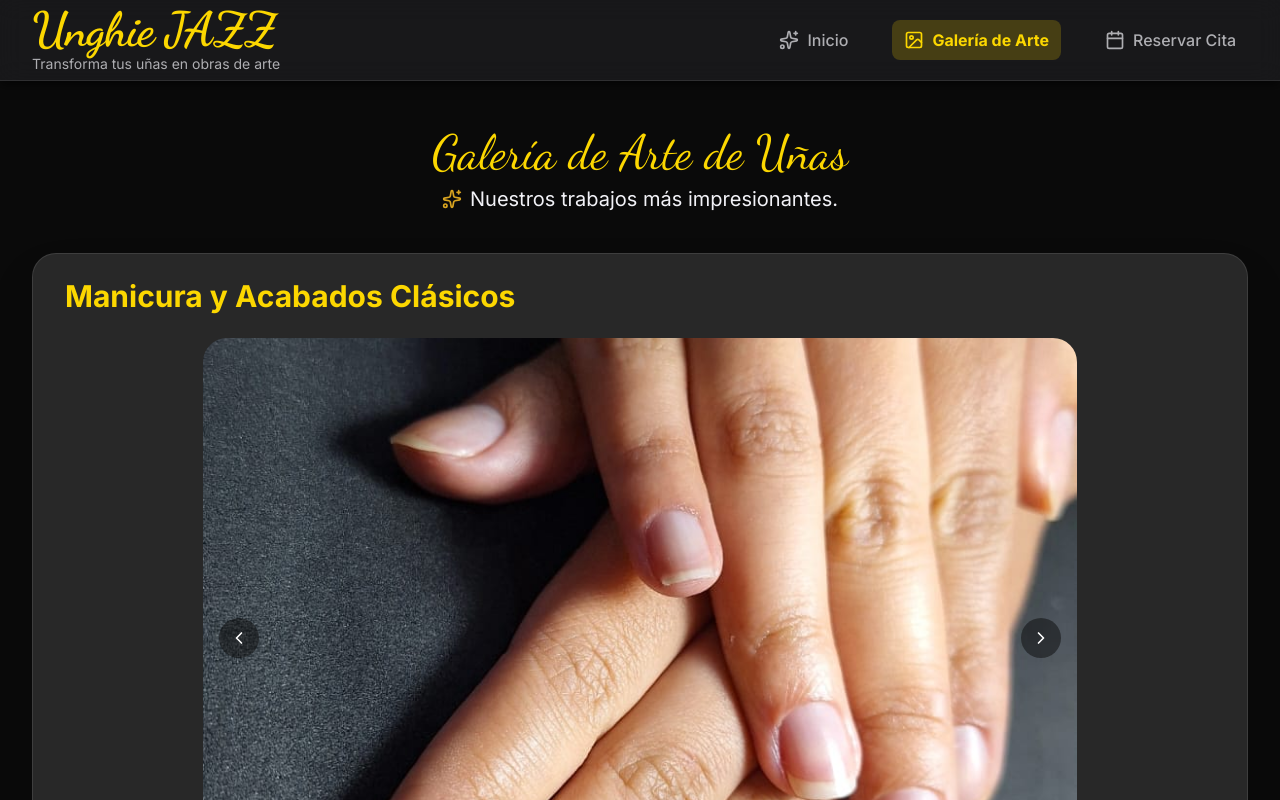
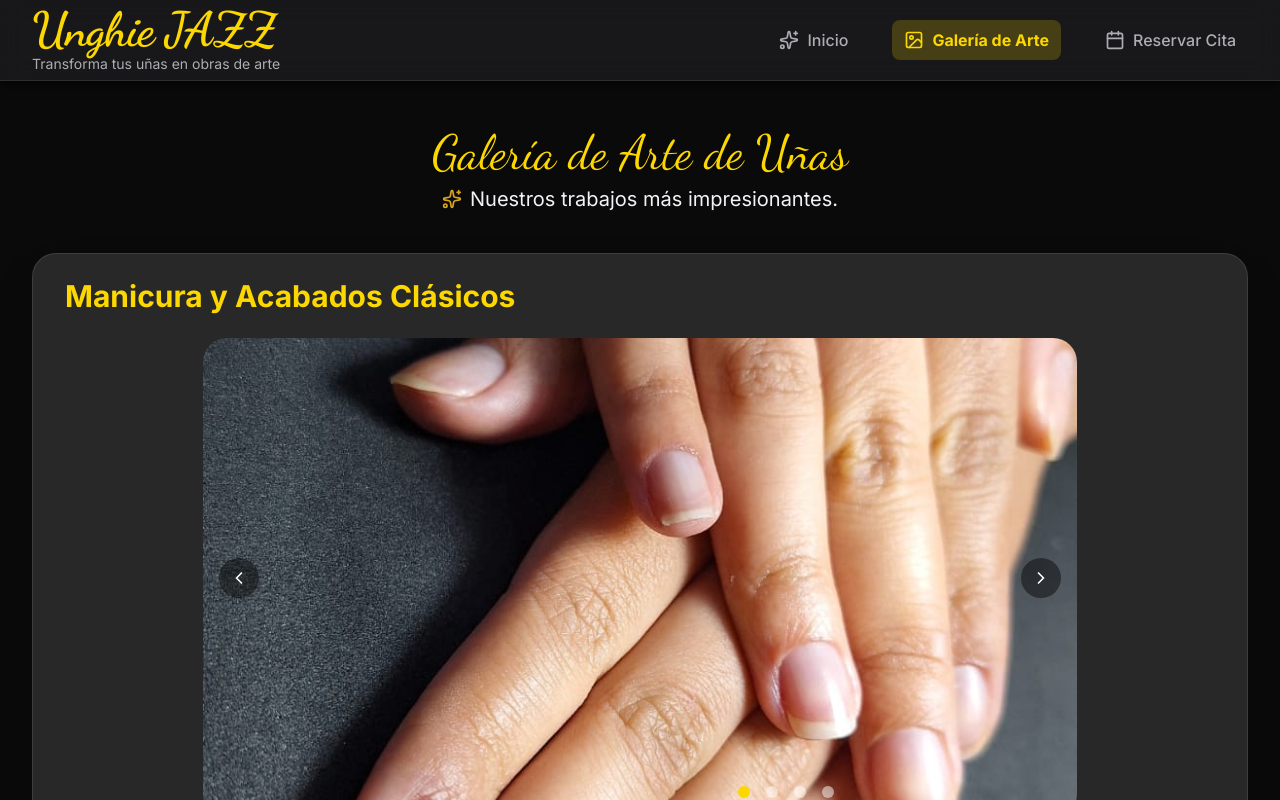
Before and after one commit to Efren-Garza-Z/estudio-unghie-jazz, a React (Vite) app: page /galeria in a window 1280 px wide. Shown: the top 800 px of the page. Built offline with nearby package versions, Linux system fonts and the light colour scheme.

Commit message:
Adjust carousel height and indicator position
Changed the carousel container height from 75vh to 60vh for better layout. Updated the indicator container's left position and spacing for improved alignment and appearance.

```diff
--- a/src/components/ImageCarousel.jsx
+++ b/src/components/ImageCarousel.jsx
@@ -69,7 +69,7 @@ const ImageCarousel = ({ title, images = [] }) => { // FIX APLICADO: Valor prede
         <div className="m-auto mb-12 bg-dark-card rounded-3xl p-6 shadow-2xl border border-white/10 min-w-fit">
             <h3 className="text-3xl font-bold text-gold-accent mb-6 px-2">{title}</h3>
 
-            <div className="relative w-3/4 overflow-hidden rounded-3xl h-auto md:h-96 m-auto" style={{ height: '75vh' }}>
+            <div className="relative w-3/4 overflow-hidden rounded-3xl h-auto md:h-96 m-auto" style={{ height: '60vh' }}>
 
                 {/* Contenedor de las imágenes del Carrusel */}
                 <div
@@ -94,7 +94,7 @@ const ImageCarousel = ({ title, images = [] }) => { // FIX APLICADO: Valor prede
                 </div>
 
                 {/* Indicadores (Puntos) */}
-                <div className="absolute z-30 flex -translate-x-1/2 bottom-5 left-1/2 space-x-3 rtl:space-x-reverse">
+                <div className="absolute z-30 flex -translate-x-1/2 bottom-5 left-2/3 space-x-4 rtl:space-x-reverse m-auto">
                     {images.map((_, index) => (
                         <button
                             key={index}
```
